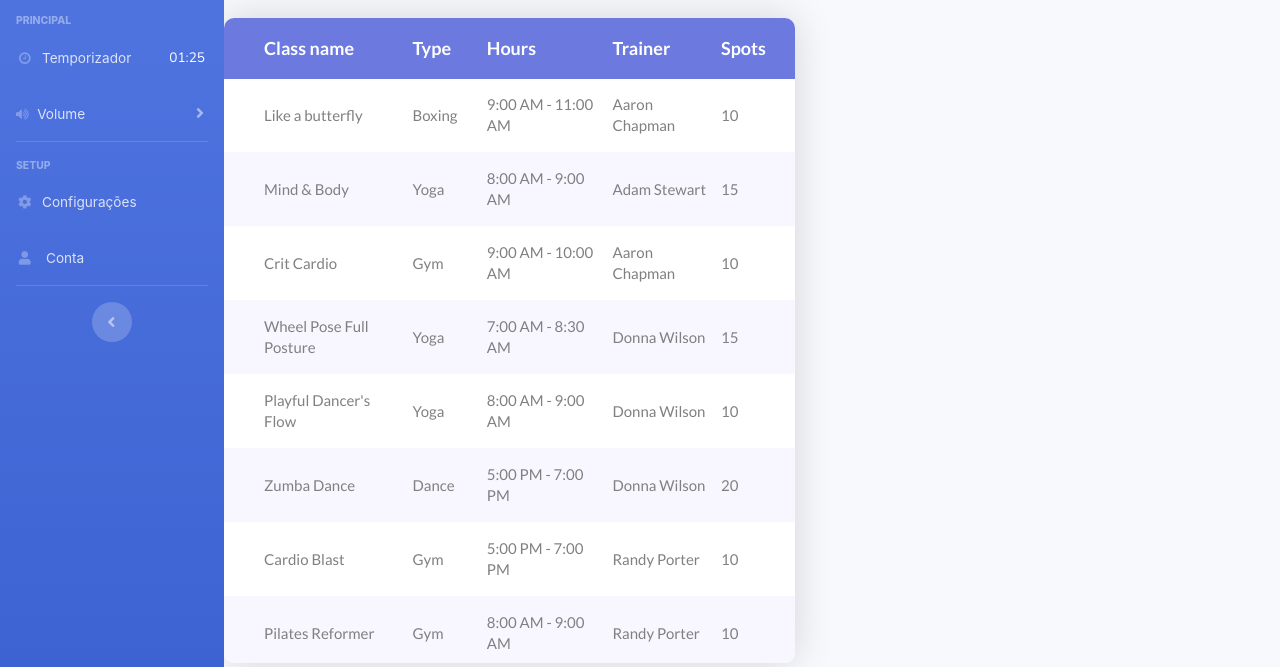
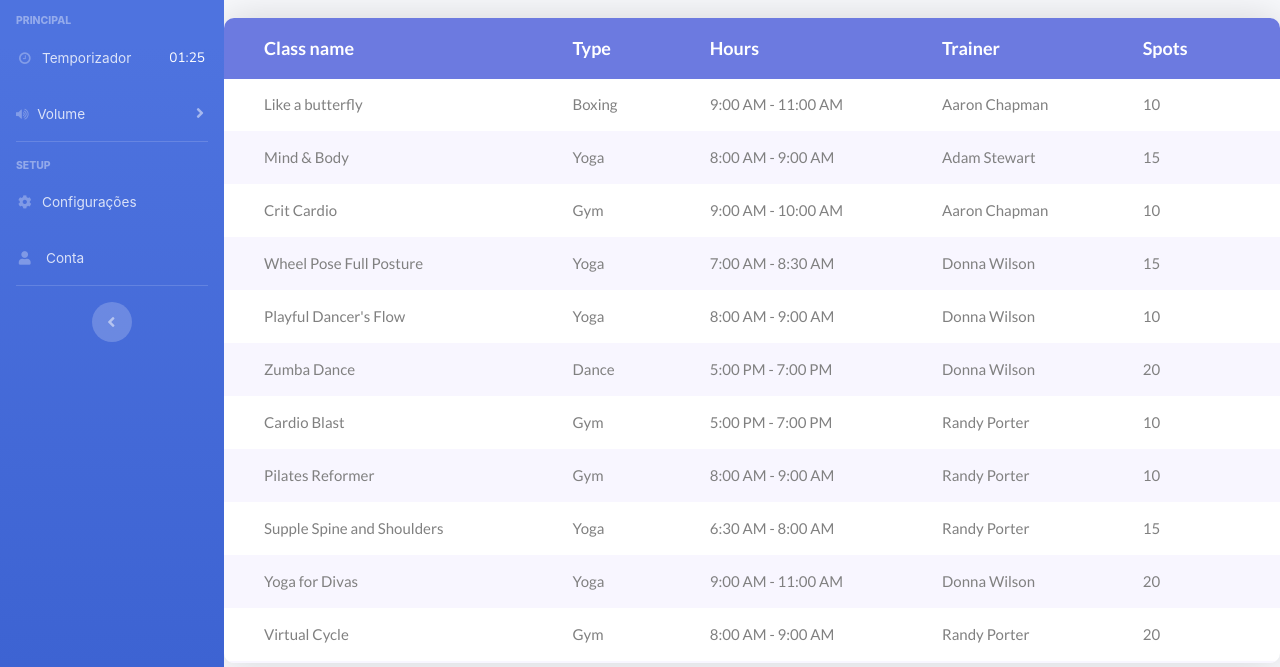
Before and after one commit to gcm10000/gcm10000.github.io, a website with bundled scripts: page default.html in a window 1280 px wide. Shown: the part 131-798 px from the top of the page. Built offline with nearby package versions, Linux system fonts and the light colour scheme.

Commit message:
Update default.html

```diff
--- a/default.html
+++ b/default.html
@@ -424,7 +424,7 @@
           <!-- Content Row -->
 
           <div class="row">
-            <div class="table100 ver1 m-b-110">
+            <div class="table100 ver1 m-b-110" style="width: 100%;">
 					<div class="table100-head">
 						<table>
 							<thead>
```
